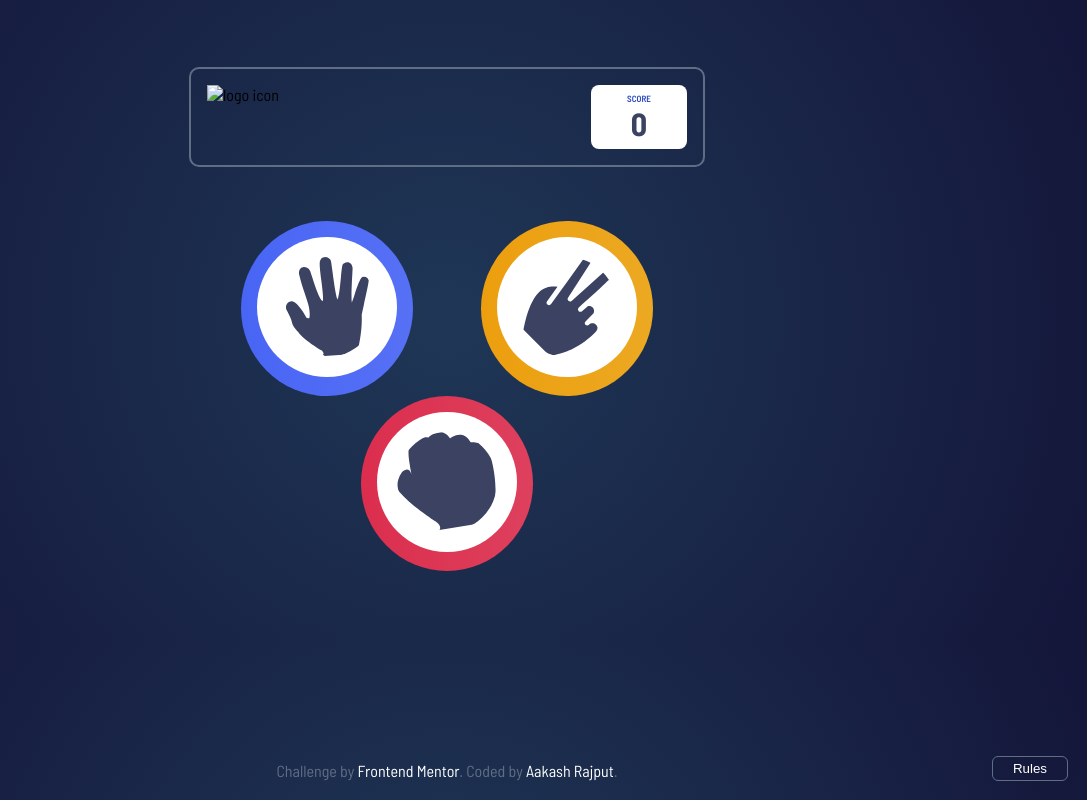
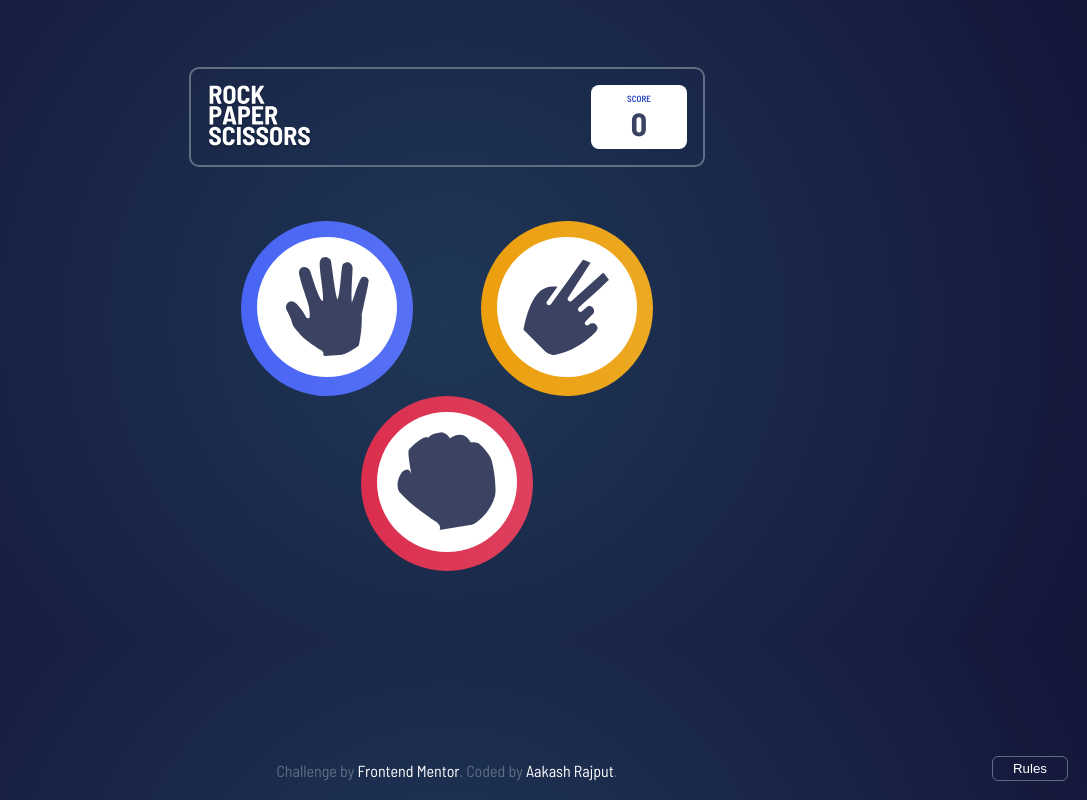
Before and after one commit to aakashrajput201/rock-paper-scissors, a plain HTML site: page index.html in a window 1280 px wide. Shown: the whole page, without its empty margins (193-1280 px from the left). Drawn offline with Linux system fonts and the light colour scheme; the site is published under a folder, as on GitHub Pages, so addresses that start at the root find nothing.

Commit message:
fixed logo url

```diff
--- a/index.html
+++ b/index.html
@@ -17,7 +17,7 @@
   <div class="container">
     <div class="game-container">
     <div class="score-board">
-      <img src="/images/logo.svg" alt="logo icon">
+      <img src="images/logo.svg" alt="logo icon">
       <div class="score">
         <p class="scoreText">Score</p>
         <p class="scoreCount">0</p>
```
